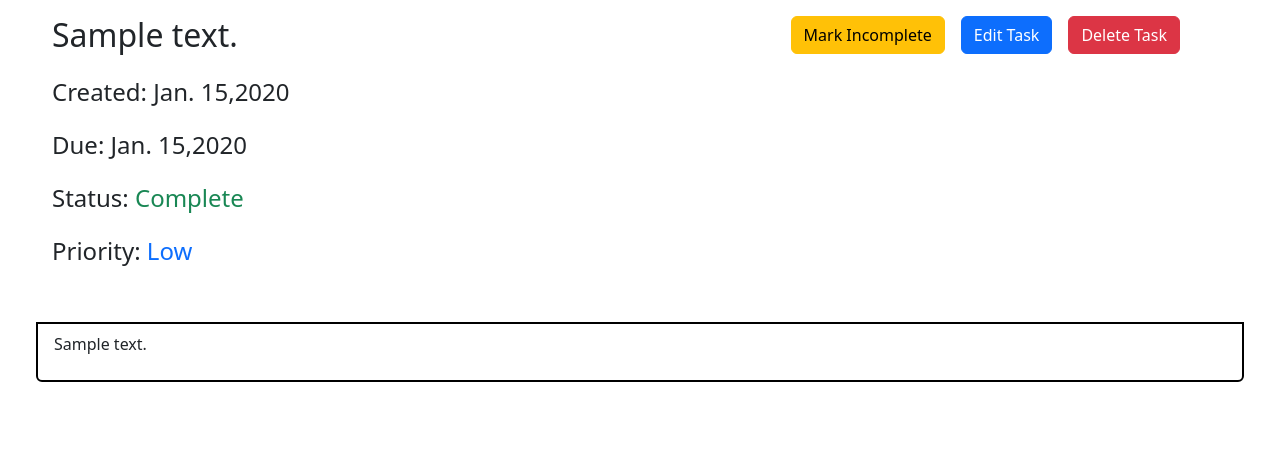
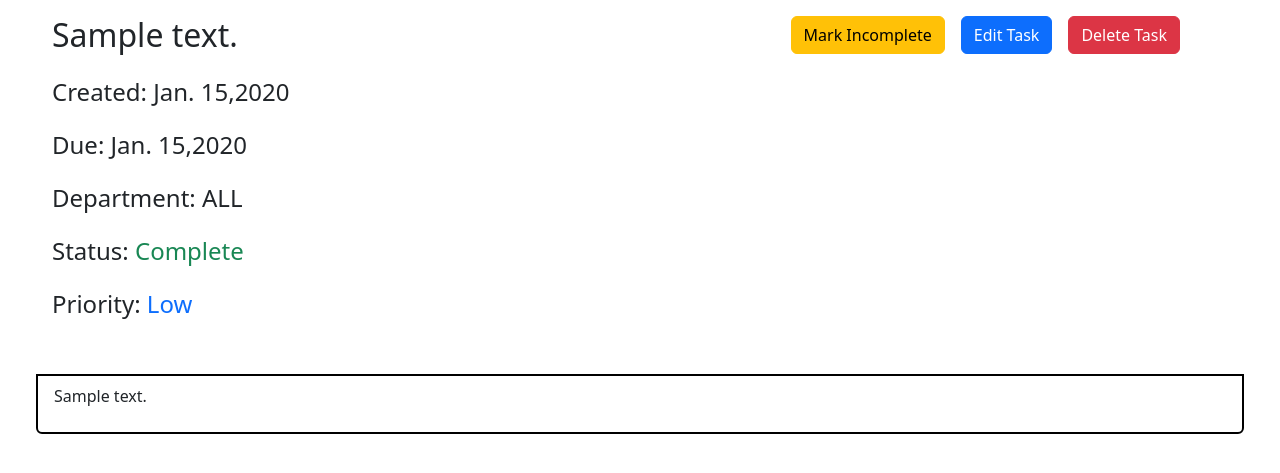
Before and after one commit to mtulepkaliev/CS3300PROJ, a Django app: page /task/1/ in a window 1280 px wide. Shown: the part 64-537 px from the top of the page. Run offline with Django 4.2, Linux system fonts and the light colour scheme; tables that the repository leaves empty hold one stand-in row (values such as "Sample post"); some libraries are stand-ins or nearby versions.

Commit message:
Added department to detail view

```diff
--- a/task_tracker/templates/task_tracker/task_detail.html
+++ b/task_tracker/templates/task_tracker/task_detail.html
@@ -27,6 +27,9 @@
         <h4>Due: {{ task.deadline|date:'M. j,Y' }}</h4>
       </li>
 
+      <li class="list-group-item border-0">
+        <h4>Department: {{ task.get_department_display }}</h4>
+      </li>
       <!-- completion status-->
       <li class="list-group-item border-0">
         {% if task.is_complete %}
@@ -47,7 +50,12 @@
           <h4>Priority: <span class="text-primary">Low</span></h4>
         {% endif %}
       </li>
-      <li class="list-group-item border-0"></li>
+      <li class="list-group-item border-0">
+        <!-- Parent task-->
+        {% if task.parent_task%}
+          <h4>Parent Task: <a href="{%url 'task-detail-view' task.parent_task.id %}">{{task.parent_task}}</a></h4>
+        {% endif %}
+      </li>
       <li class="mt-4 list-group-item border-2 border-black">
         <p class="border-black">{{ task.detail }}</p>
       </li>
--- a/task_tracker/templates/task_tracker/task_list.html
+++ b/task_tracker/templates/task_tracker/task_list.html
@@ -32,7 +32,7 @@
               {% if task.is_complete %}
                 <a href="{% url 'task-toggle-complete-view' task.id%}" class="btn btn-success">Complete</a>
               {% else %}
-                {% if task.isOverdue %}
+                {% if task.is_overdue %}
                   <a href="{% url 'task-toggle-complete-view' task.id%}" class="btn btn-danger">Overdue</a>
                 {% else %}
                   <a href="{% url 'task-toggle-complete-view' task.id%}" class="btn btn-warning">Incomplete</a>
```
